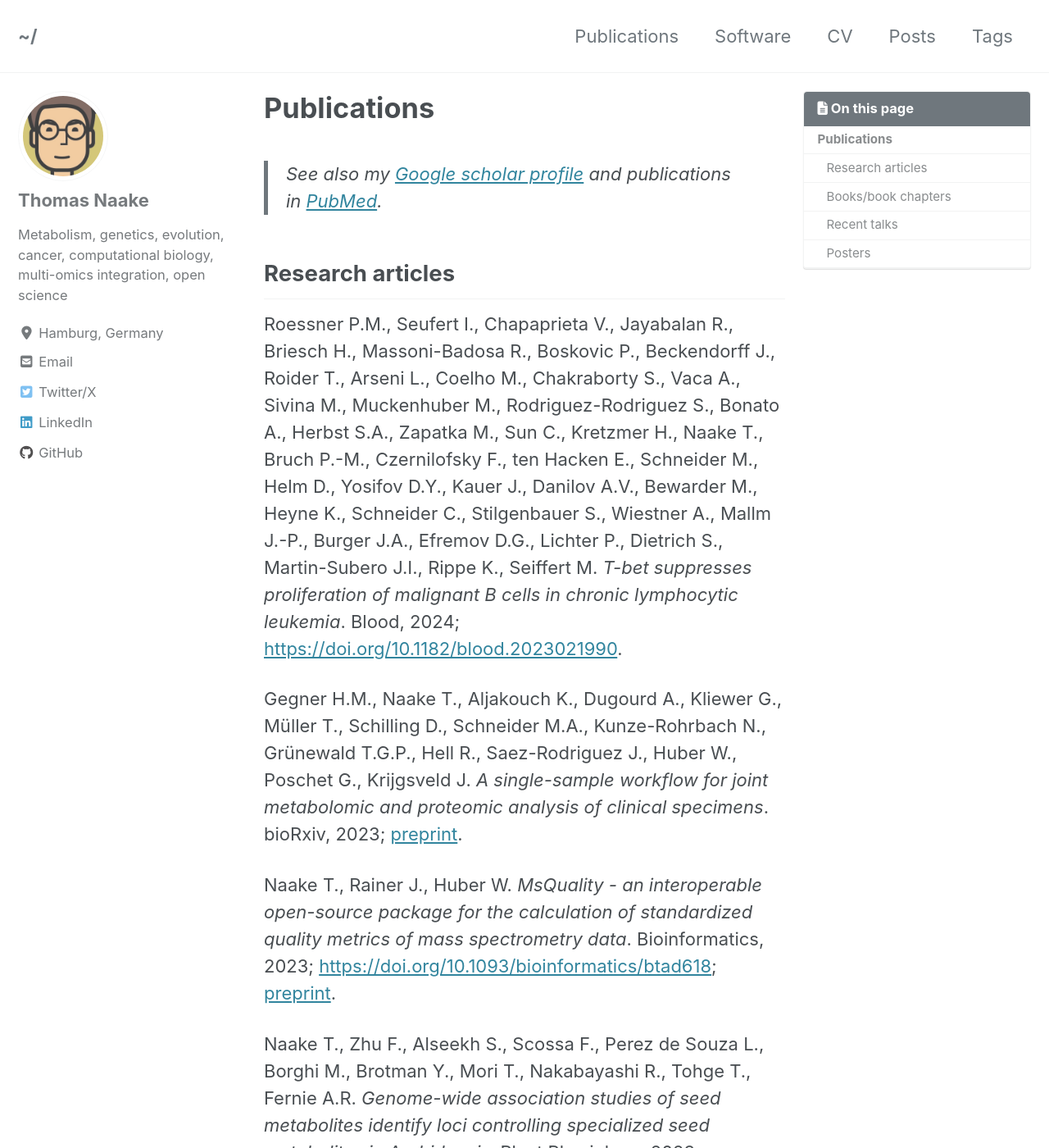
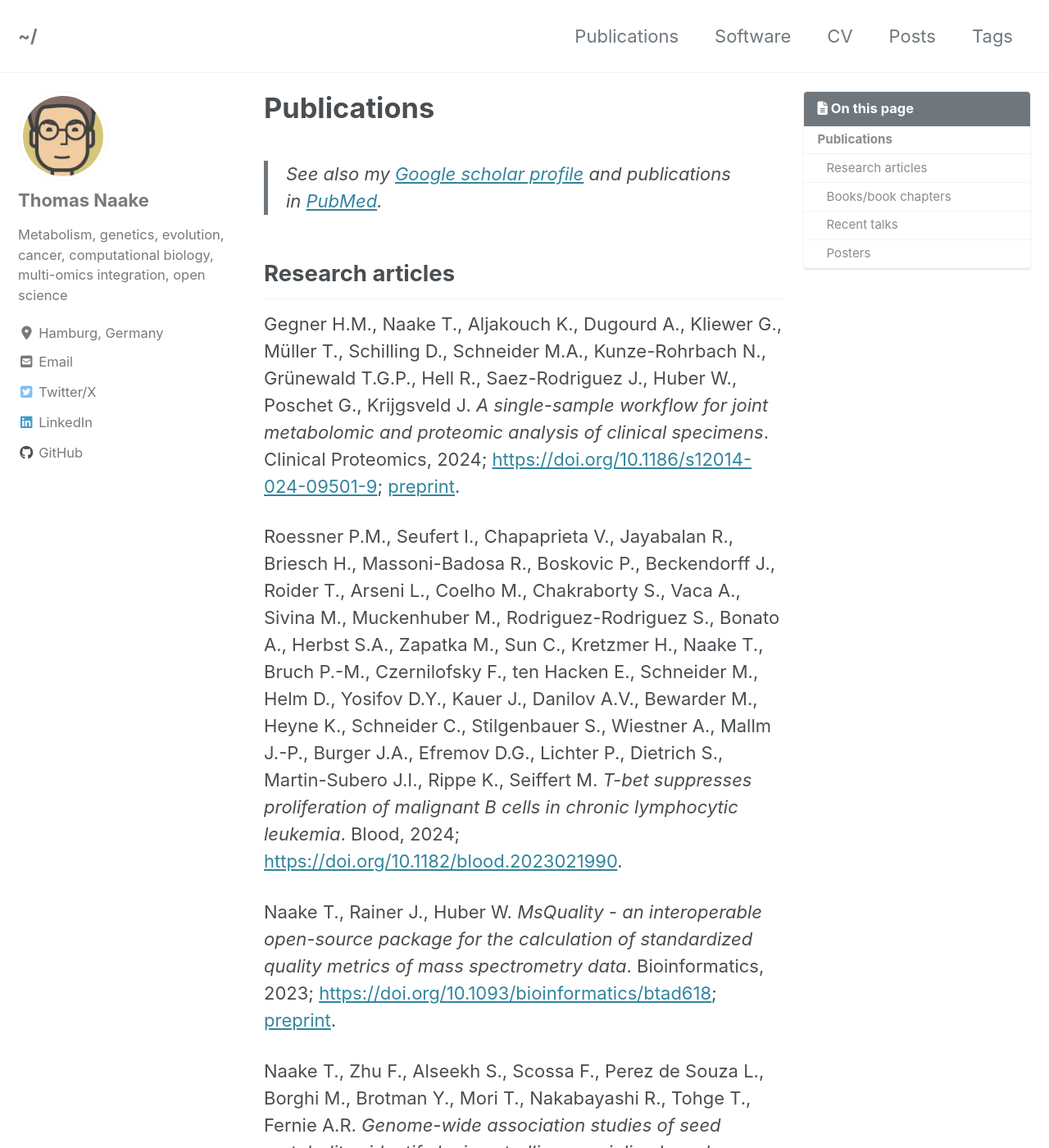
Before and after one commit to tnaake/tnaake.github.io, a Jekyll site: the page built from _pages/publications.md, in a window 1280 px wide and 1400 px high. Shown: the whole window at 82% size. Built offline with Jekyll 4.4.1, drawn with Linux system fonts in a browser that asks for light colours; cached includes are drawn as plain includes; nearby versions of some CDN libraries; some of the changed lines change nothing that is shown.

Commit message:
add Hagen  et al., Clinical Proteomics

```diff
--- a/_pages/publications.md
+++ b/_pages/publications.md
@@ -19,6 +19,14 @@ header:
 
 ## Research articles
 
+Gegner H.M., Naake T., Aljakouch K., Dugourd A., Kliewer G., Müller T.,
+Schilling D., Schneider M.A., Kunze-Rohrbach N., Grünewald T.G.P.,
+Hell R., Saez-Rodriguez J., Huber W., Poschet G., Krijgsveld J.
+*A single-sample workflow for joint metabolomic and proteomic analysis of clinical specimens*.
+Clinical Proteomics, 2024;
+[https://doi.org/10.1186/s12014-024-09501-9](https://doi.org/10.1186/s12014-024-09501-9);
+[preprint](https://doi.org/10.1101/2023.11.07.561857).
+
 Roessner P.M., Seufert I., Chapaprieta V., Jayabalan R., Briesch H.,
 Massoni-Badosa R., Boskovic P., Beckendorff J., Roider T., Arseni L., Coelho M.,
 Chakraborty S., Vaca A., Sivina M., Muckenhuber M., Rodriguez-Rodriguez S.,
@@ -30,13 +38,6 @@ Rippe K., Seiffert M.
 *T-bet suppresses proliferation of malignant B cells in chronic lymphocytic leukemia*.
 Blood, 2024;
 [https://doi.org/10.1182/blood.2023021990](https://doi.org/10.1182/blood.2023021990).
-
-Gegner H.M., Naake T., Aljakouch K., Dugourd A., Kliewer G., Müller T.,
-Schilling D., Schneider M.A., Kunze-Rohrbach N., Grünewald T.G.P.,
-Hell R., Saez-Rodriguez J., Huber W., Poschet G., Krijgsveld J.
-*A single-sample workflow for joint metabolomic and proteomic analysis of clinical specimens*.
-bioRxiv, 2023;
-[preprint](https://doi.org/10.1101/2023.11.07.561857).
 
 Naake T., Rainer J., Huber W.
 *MsQuality - an interoperable open-source package for the calculation of
```
